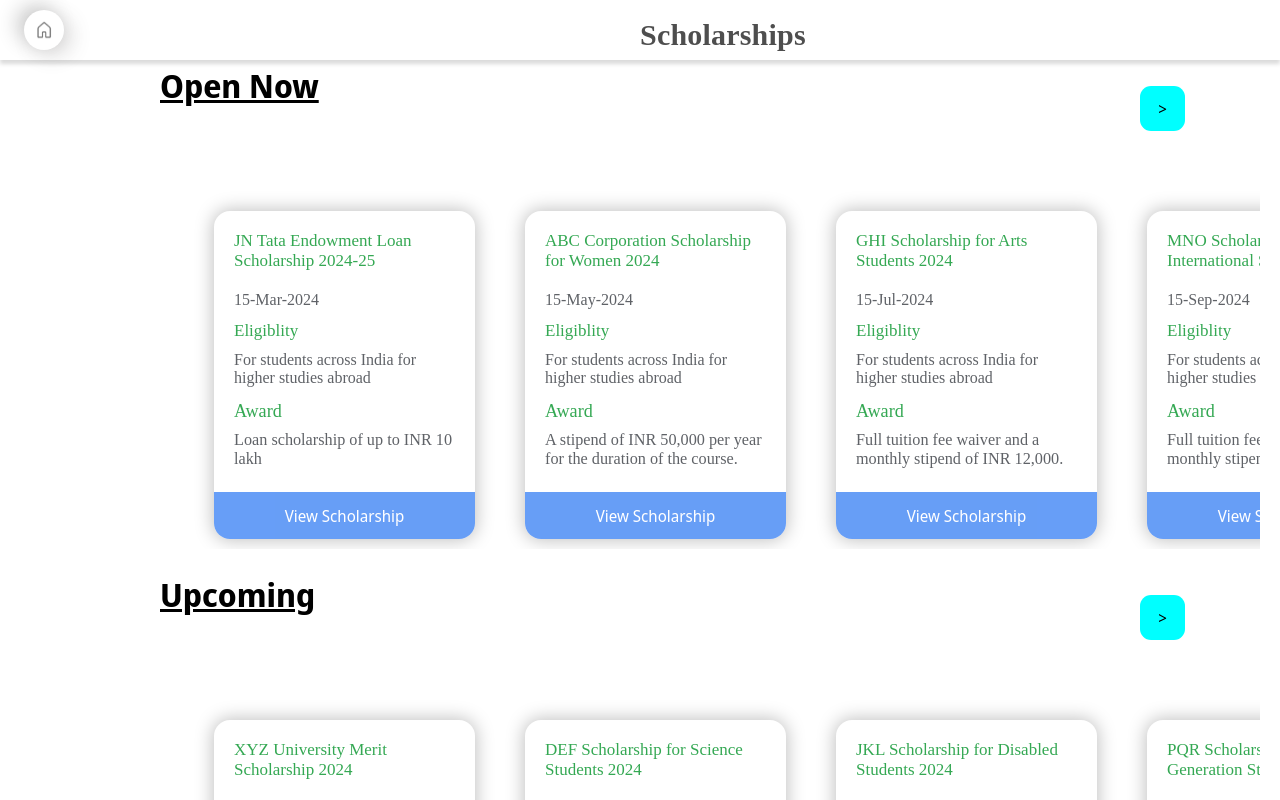
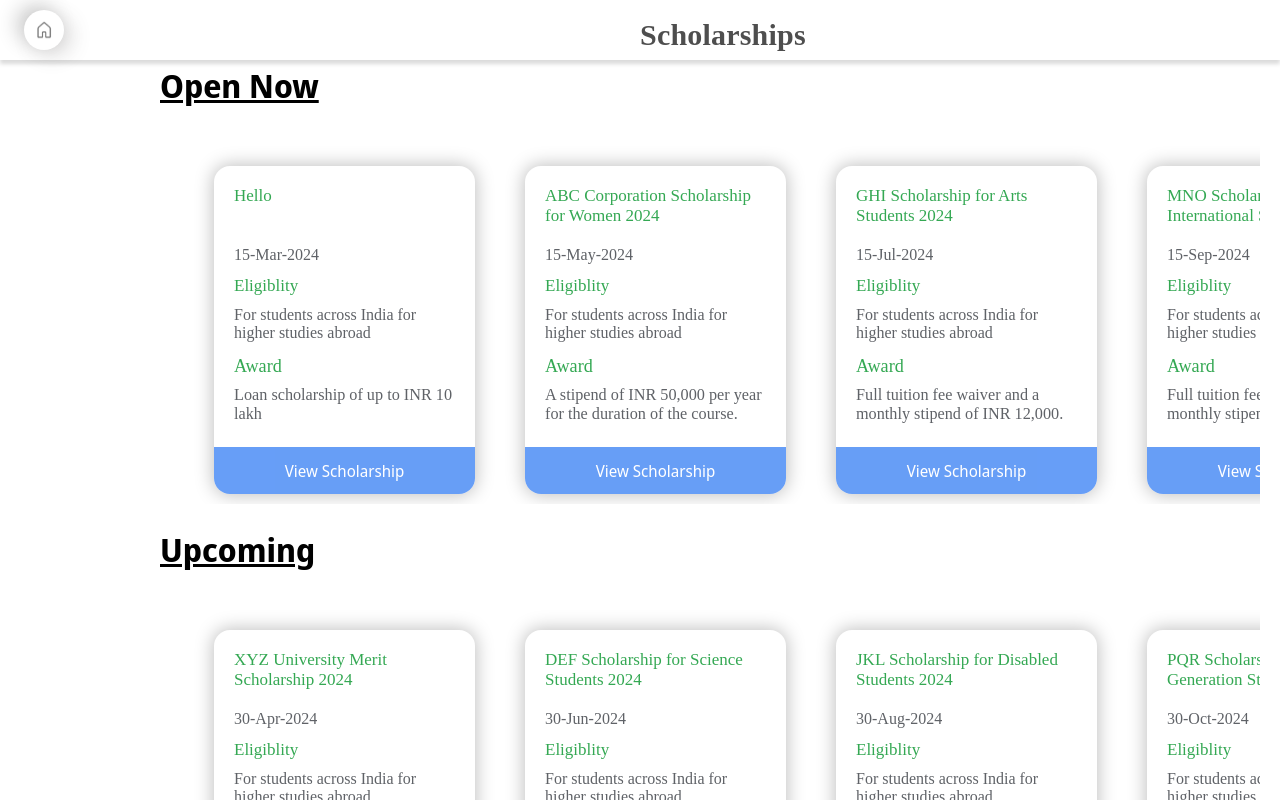
Before and after one commit to SahilShameerDev/scholarship_website_gdsc, a Next.js app: page /scholarships in a window 1280 px wide. Shown: the top 800 px of the page. Built offline with nearby package versions, Linux system fonts and the light colour scheme.

Commit message:
Search option has been added

```diff
--- /dev/null
+++ b/app/scholarships/[title]/page.tsx
@@ -0,0 +1,59 @@
+"use client";
+
+import Header from '@/components/ScholarshipPage/Header/Header'
+import Home from '@/components/ScholarshipPage/Home/Home'
+import React from 'react'
+import styles from './scholar.module.css'
+import ScholarSections from '@/components/ScholarshipPage/ScholarSections/ScholarSections'
+import AllScholarShips from '@/components/ScholarshipPage/AllScholarShips/AllScholarShips'
+import data from '../scholarship.json';
+import Cards from '@/components/ScholarshipPage/Card/Card';
+import Fuse from 'fuse.js';
+
+
+const page = ({params}) => {
+
+  console.log("Searched: ",params.title);
+  const fuse = new Fuse(data.scholarships, {
+    keys: ['title'],
+    includeScore: true,
+    threshold: 0.3 // Adjust this value to control the sensitivity of the search
+   });
+
+
+
+   const results = fuse.search(params.title);
+
+   // results will be an array of scholarships that match the search term, sorted by relevance
+   const scholarship = results.length > 0 ? results[0].item : null;
+
+  return (
+    <div className={styles.scholar}>
+        <Header/>
+        <Home/>
+        <div>
+      {scholarship ? (
+        <div className={styles.container}>
+        <h2 className={styles.title}>Result</h2>
+
+
+        <div className={styles.scrollableContainer}>
+          <div
+            className={styles.cards}
+
+          >
+              <Cards scholarship={scholarship} />
+          </div>
+        </div>
+      </div>
+      ) : (
+        <p className={styles.error}>Scholarship not found.</p>
+      )}
+    </div>
+
+        <AllScholarShips scholarships={data.scholarships}/>
+    </div>
+  )
+}
+
+export default page
--- /dev/null
+++ b/app/scholarships/[title]/scholar.module.css
@@ -0,0 +1,56 @@
+.scholar{
+    height: 100%;
+    background-color: #FFFFFF;
+    z-index: -2;
+}
+.container {
+    margin: 20px;
+    display: flex;
+    flex-direction: column;
+    align-items: flex-start; /* Vertically center elements */
+  }
+
+  .title {
+    text-decoration: underline;
+    font-size: 32px;
+    font-weight: 700;
+    line-height: 41px;
+    margin-top: 5px; /* Adjust as needed */
+    margin-left: 140px;
+  }
+  .scrollableContainer::-webkit-scrollbar {
+    display: none; /* Hide default scrollbar for Webkit browsers */
+  }
+  .scrollableContainer {
+    width: 100%; /* Or a suitable width for content */
+    overflow-x: scroll;
+    overflow-y: auto; /* Prevent vertical scrollbar */
+    scroll-behavior: smooth; /* Enable smooth scrolling */
+    scrollbar-width: none; /* Firefox (newer versions) */
+    -ms-overflow-style: none; /* Internet Explorer/Edge */
+    cursor: grab;
+  }
+
+  .cards {
+    display: flex;
+    flex-wrap: left; /* Allow cards to wrap on small screens */
+    padding: 20px;
+    gap: 20px; /* Space between cards */
+  }
+  .button{
+      position: relative;
+      top: -20px;
+      left: 70rem;
+      width: 45px;
+      height: 45px;
+      background-color: cyan;
+      border-radius: 11px ;
+      margin: 0;
+      border: 0;
+  }
+  .error{
+    color: red;
+    font-size: 20px;
+    margin-left: 140px;
+    margin-top: 100px;
+  }
--- a/app/scholarships/page.tsx
+++ b/app/scholarships/page.tsx
@@ -8,10 +8,13 @@ import ScholarSections from '@/components/ScholarshipPage/ScholarSections/Schola
 import AllScholarShips from '@/components/ScholarshipPage/AllScholarShips/AllScholarShips'
 import data from './scholarship.json';
 
+
 const page = () => {
 
   const openNowScholarships = data.scholarships.filter(scholarship => scholarship.status === 'open now');
   const upcomingScholarships = data.scholarships.filter(scholarship => scholarship.status === 'upcoming');
+
+
 
   return (
     <div className={style.scholar}>
--- a/app/scholarships/scholarship.json
+++ b/app/scholarships/scholarship.json
@@ -1,7 +1,7 @@
 {
     "scholarships": [
            {
-             "title": "JN Tata Endowment Loan Scholarship 2024-25",
+             "title": "Hello",
              "deadline": "15-Mar-2024",
              "eligibility": "For students across India for higher studies abroad. Candidates should be Indians, not older than 45 years as of June 30, 2024, and graduates of a recognised Indian university with at least 60% marks on average in their undergraduate or postgraduate studies. Candidates are not eligible to apply if their undergraduate degree is not from a recognised university in India. The course to which candidates are admitted must be recognized as a Graduate Program. Candidates who did not get selected in the previous year/earlier for the loan scholarship and candidates who could not avail of the loan scholarship when they were selected are eligible to apply a fresh. Candidates who are already pursuing postgraduate studies abroad may apply either at the end of their first year of studies or at the commencement of the second year, provided there is a minimum of one full academic year remaining to be completed at the time of the loan scholarship award, typically in July of any calendar year.",
              "benefits": "Loan scholarship of up to INR 10 lakh",
--- a/components/ScholarshipPage/ScholarSections/ScholarSections.tsx
+++ b/components/ScholarshipPage/ScholarSections/ScholarSections.tsx
@@ -30,29 +30,24 @@ const ScholarSections: React.FC<ScholarSectionsProps> = ({  scholarships, title
   const handleTranslate = () => {
     setIsTranslated(!isTranslated);
   };
+
+  const cardWidth = 261;
+  // Calculate the total width of all cards
+  const totalWidth = scholarships.length * cardWidth;
+
   return (
     <div className={styles.container}>
       <h2 className={styles.title}>{title}</h2>
-      <div>
-        <motion.button
-          whileHover={{ scale: 1.1 }} // Scale up slightly on hover
-          whileTap={{ scale: 0.9 }} // Scale down and change color on tap
-          transition={{ duration: 0.2 }}
-          className={styles.button}
-          onClick={handleTranslate}
-        >
-          &gt;
-        </motion.button>
-      </div>
+
 
       <motion.div className={styles.scrollableContainer}>
         <motion.div
           className={styles.cards}
           drag="x" // Enable horizontal drag
           dragElastic={0.3} // Add slight springiness to drag
-          dragConstraints={{ right: 0, left: -1032 }}
+          dragConstraints={{ right: 0, left: -totalWidth }}
           animate={
-            isTranslated ? { translateX: "-1100px" } : { translateX: "0px" }
+            isTranslated ? { translateX: `-${totalWidth}px` } : { translateX: "0px" }
           }
           transition={{ duration: 0.3 }}
         >
--- a/components/SearchBar/SearchBar.tsx
+++ b/components/SearchBar/SearchBar.tsx
@@ -1,17 +1,37 @@
-import React from "react";
+"use client";
+
+import React,{ useState } from "react";
 import styles from "./search.module.css";
 import SearchIcon from "../SearchIcon/SearchIcon";
+import { useRouter } from 'next/navigation';
+
 
 const SearchBar = () => {
+  const [searchTerm, setSearchTerm] = useState("");
+  const router = useRouter();
+
+  const handleSearch = (e: React.FormEvent<HTMLFormElement>) => {
+    e.preventDefault();
+    console.log("Searching for:", searchTerm);
+    // Assuming you have a way to find the scholarship ID based on the search term
+    // For now, let's simulate finding an ID and navigating to the scholarship page
+    router.push(`/scholarships/${encodeURIComponent(searchTerm)}`);
+ };
+
+
   return (
-    <div>
+    <form onSubmit={handleSearch}>
       <input
         className={styles.searchBar}
         type="text"
         placeholder="Search Scholarship..."
+        value={searchTerm}
+        onChange={(e) => setSearchTerm(e.target.value)}
       />
-      <SearchIcon />
-    </div>
+      <button type="submit">
+        <SearchIcon />
+      </button>
+    </form>
   );
 };
 
--- a/package.json
+++ b/package.json
@@ -16,6 +16,7 @@
     "eslint": "8.56.0",
     "eslint-config-next": "14.1.0",
     "framer-motion": "^11.0.3",
+    "fuse.js": "^7.0.0",
     "next": "^14.1.0",
     "postcss": "8.4.33",
     "react": "18.2.0",
```
Also changed, not shown: 2 other files (tests, documents, lock files or other folders).
